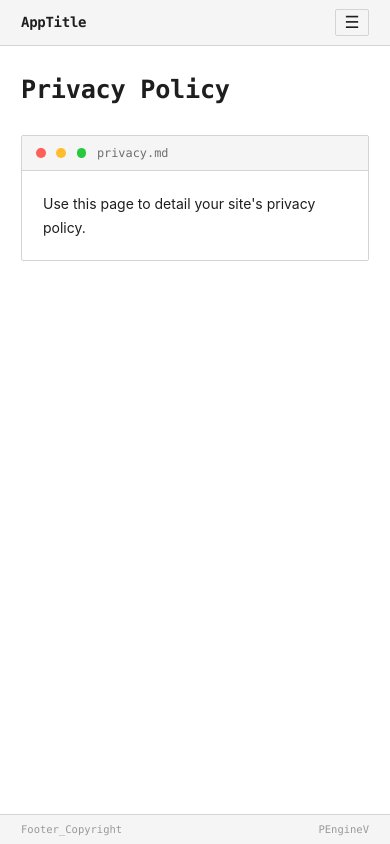
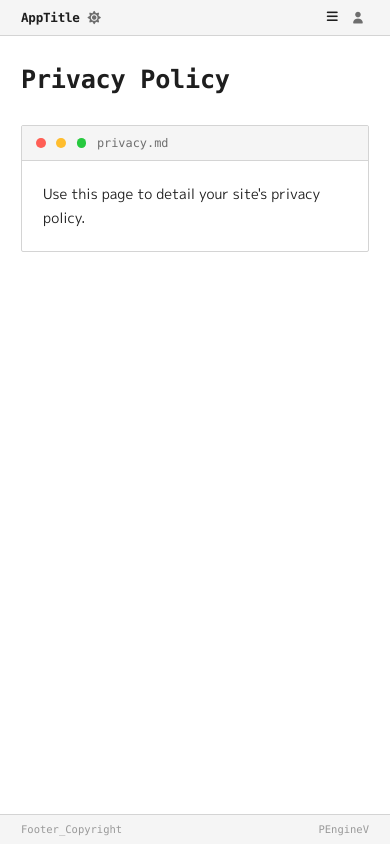
Before and after one commit to 0x00000FF/PEngineV, an ASP.NET Core app: page /Home/Privacy in a window 390 px wide. Run offline with ASP.NET Core 8, Linux system fonts and the light colour scheme; style sheets or scripts are compiled from the project's sources; some libraries are stand-ins or nearby versions; some web fonts are replaced.

Commit message:
feat: use Freesentation/M PLUS 1p fonts, FontAwesome 7, redesign nav bar
- Add Freesentation font via jsDelivr CDN (dynamic subset)
- Add M PLUS 1p from Google Fonts as Japanese fallback
- Add FontAwesome 7.2.0 for icons (sun/moon, bars, user)
- Replace theme toggle text with sun/moon icon switch next to logo
- Redesign nav as thin single-row bar with user icon rightmost
- Add escape key handler for mobile nav
- Remove unused Theme_Toggle localization key
- Add new aria label localization keys

Co-authored-by: 0x00000FF <13935811+0x00000FF@users.noreply.github.com>

```diff
--- a/Sources/PEngineV/Views/Shared/_Layout.cshtml
+++ b/Sources/PEngineV/Views/Shared/_Layout.cshtml
@@ -5,6 +5,9 @@
     <meta charset="utf-8" />
     <meta name="viewport" content="width=device-width, initial-scale=1.0" />
     <title>@ViewData["Title"] - @L["AppTitle"]</title>
+    <link rel="stylesheet" href="https://cdn.jsdelivr.net/gh/fonts-archive/Freesentation/subsets/Freesentation-dynamic-subset.css" />
+    <link rel="stylesheet" href="https://fonts.googleapis.com/css2?family=M+PLUS+1p:wght@400;500;700&display=swap" />
+    <link rel="stylesheet" href="https://cdnjs.cloudflare.com/ajax/libs/font-awesome/7.2.0/css/all.min.css" />
     <link rel="stylesheet" href="~/css/site.css" asp-append-version="true" />
     <link rel="stylesheet" href="~/PEngineV.styles.css" asp-append-version="true" />
     <script src="~/js/site.js" asp-append-version="true"></script>
@@ -13,9 +16,14 @@
     <header class="pe-header">
         <div class="pe-header-inner">
             <a class="pe-brand" asp-controller="Home" asp-action="Index">@L["AppTitle"]</a>
-            <button class="pe-nav-toggle" id="pe-nav-toggle" type="button" aria-label="Toggle navigation">☰</button>
-            <div class="pe-nav-area" id="pe-nav-area">
-                <nav>
+            <button class="pe-theme-toggle" id="pe-theme-toggle" type="button" aria-label="@L["Theme_Toggle_Aria"]">
+                <i class="fa-solid fa-sun pe-theme-icon-light"></i>
+                <i class="fa-solid fa-moon pe-theme-icon-dark"></i>
+            </button>
+            <button class="pe-nav-toggle" id="pe-nav-toggle" type="button" aria-label="@L["Nav_Toggle_Aria"]">
+                <i class="fa-solid fa-bars"></i>
+            </button>
+            <nav class="pe-nav-area" id="pe-nav-area">
                 <ul class="pe-nav">
                     <li class="pe-nav-item">
                         <a class="pe-nav-link" asp-controller="Home" asp-action="Index">@L["Nav_Home"]</a>
@@ -23,13 +31,11 @@
                     <li class="pe-nav-item">
                         <a class="pe-nav-link" asp-controller="Guestbook" asp-action="Index">@L["Nav_Guestbook"]</a>
                     </li>
-                        <li class="pe-nav-item">
-                            <a class="pe-nav-link" asp-controller="Account" asp-action="Login">@L["Nav_Login"]</a>
-                        </li>
                 </ul>
             </nav>
-                <button class="pe-theme-toggle" id="pe-theme-toggle" type="button">@L["Theme_Toggle"]</button>
-            </div>
+            <a class="pe-user-link" asp-controller="Account" asp-action="Login" aria-label="@L["Nav_User_Aria"]">
+                <i class="fa-solid fa-user"></i>
+            </a>
         </div>
     </header>
 
--- a/Sources/PEngineV/wwwroot/css/site.css
+++ b/Sources/PEngineV/wwwroot/css/site.css
@@ -25,7 +25,7 @@
   --pe-scrollbar: #c1c1c1;
   --pe-scrollbar-hover: #999999;
   --pe-font-mono: "SF Mono", "Cascadia Code", "Fira Code", "JetBrains Mono", "Consolas", "Liberation Mono", monospace;
-  --pe-font-sans: -apple-system, BlinkMacSystemFont, "Segoe UI", Roboto, Oxygen, Ubuntu, Cantarell, sans-serif;
+  --pe-font-sans: "Freesentation", "M PLUS 1p", -apple-system, BlinkMacSystemFont, "Segoe UI", Roboto, Oxygen, Ubuntu, Cantarell, sans-serif;
   --pe-radius: 2px;
   --pe-shadow: 0 1px 3px rgba(0, 0, 0, 0.08);
 }
@@ -159,7 +159,7 @@ code {
   padding: 0 1.5rem;
 }
 
-/* Header / Nav - Tab bar style */
+/* Header / Nav - Thin single-row bar */
 .pe-header {
   background-color: var(--pe-bg-secondary);
   border-bottom: 1px solid var(--pe-border);
@@ -171,26 +171,61 @@ code {
 .pe-header-inner {
   display: flex;
   align-items: center;
-  justify-content: space-between;
   max-width: 960px;
   margin: 0 auto;
   padding: 0 1.5rem;
+  height: 2.5rem;
 }
 
 .pe-brand {
   font-family: var(--pe-font-mono);
   font-weight: 700;
-  font-size: 1rem;
+  font-size: 0.9rem;
   color: var(--pe-text);
   text-decoration: none;
   border-bottom: none;
-  padding: 0.75rem 0;
   letter-spacing: -0.02em;
+  white-space: nowrap;
+  flex-shrink: 0;
 }
 
 .pe-brand:hover {
   color: var(--pe-text);
   border-bottom: none;
+}
+
+/* Theme toggle - sun/moon switch */
+.pe-theme-toggle {
+  display: flex;
+  align-items: center;
+  justify-content: center;
+  background: none;
+  border: none;
+  color: var(--pe-text-secondary);
+  cursor: pointer;
+  font-size: 0.85rem;
+  padding: 0 0.5rem;
+  height: 2.5rem;
+  flex-shrink: 0;
+  transition: color 0.15s;
+}
+
+.pe-theme-toggle:hover {
+  color: var(--pe-text);
+}
+
+[data-theme="dark"] .pe-theme-icon-light { display: none; }
+[data-theme="dark"] .pe-theme-icon-dark { display: inline; }
+:root .pe-theme-icon-light,
+[data-theme="light"] .pe-theme-icon-light { display: inline; }
+:root .pe-theme-icon-dark,
+[data-theme="light"] .pe-theme-icon-dark { display: none; }
+
+.pe-nav-area {
+  display: flex;
+  align-items: center;
+  flex: 1;
+  min-width: 0;
 }
 
 .pe-nav {
@@ -207,20 +242,22 @@ code {
 }
 
 .pe-nav-link {
-  display: block;
+  display: flex;
+  align-items: center;
   font-family: var(--pe-font-mono);
-  font-size: 0.85rem;
+  font-size: 0.8rem;
   color: var(--pe-text-secondary);
   text-decoration: none;
-  padding: 0.75rem 1rem;
+  padding: 0 0.75rem;
+  height: 2.5rem;
   border-bottom: 2px solid transparent;
   transition: color 0.15s, border-color 0.15s;
+  white-space: nowrap;
 }
 
 .pe-nav-link:hover {
   color: var(--pe-text);
   border-bottom-color: var(--pe-border);
-  border-bottom-width: 2px;
 }
 
 .pe-nav-link.active {
@@ -228,55 +265,66 @@ code {
   border-bottom-color: var(--pe-accent);
 }
 
-.pe-theme-toggle {
-  background: none;
-  border: 1px solid var(--pe-border);
-  border-radius: var(--pe-radius);
+/* User icon - rightmost */
+.pe-user-link {
+  display: flex;
+  align-items: center;
+  justify-content: center;
   color: var(--pe-text-secondary);
-  cursor: pointer;
-  font-family: var(--pe-font-mono);
-  font-size: 0.8rem;
-  padding: 0.35rem 0.6rem;
-  margin-left: 0.5rem;
-  transition: color 0.15s, border-color 0.15s;
+  font-size: 0.85rem;
+  padding: 0 0.25rem;
+  height: 2.5rem;
+  border-bottom: none;
+  flex-shrink: 0;
+  margin-left: auto;
+  transition: color 0.15s;
 }
 
-.pe-theme-toggle:hover {
+.pe-user-link:hover {
   color: var(--pe-text);
-  border-color: var(--pe-text);
+  border-bottom: none;
 }
 
 /* Mobile nav toggle */
 .pe-nav-toggle {
   display: none;
   background: none;
-  border: 1px solid var(--pe-border);
-  border-radius: var(--pe-radius);
+  border: none;
   color: var(--pe-text);
   cursor: pointer;
-  font-family: var(--pe-font-mono);
-  font-size: 1.2rem;
-  padding: 0.3rem 0.6rem;
-  line-height: 1;
+  font-size: 0.9rem;
+  padding: 0 0.5rem;
+  height: 2.5rem;
+  align-items: center;
+  justify-content: center;
+  flex-shrink: 0;
+  margin-left: auto;
 }
 
 @media (max-width: 768px) {
   .pe-nav-toggle {
-    display: block;
+    display: flex;
+  }
+
+  .pe-user-link {
+    margin-left: 0;
+    order: 1;
   }
 
   .pe-nav-area {
     display: none;
+    position: absolute;
+    top: 2.5rem;
+    left: 0;
+    right: 0;
+    background-color: var(--pe-bg-secondary);
+    border-bottom: 1px solid var(--pe-border);
     flex-direction: column;
-    width: 100%;
+    z-index: 99;
   }
 
   .pe-nav-area.open {
     display: flex;
-  }
-
-  .pe-header-inner {
-    flex-wrap: wrap;
   }
 
   .pe-nav {
@@ -287,7 +335,8 @@ code {
   .pe-nav-link {
     border-bottom: none;
     border-left: 2px solid transparent;
-    padding: 0.6rem 1rem;
+    height: auto;
+    padding: 0.5rem 1rem;
   }
 
   .pe-nav-link:hover {
@@ -298,11 +347,6 @@ code {
   .pe-nav-link.active {
     border-left-color: var(--pe-accent);
     border-bottom: none;
-  }
-
-  .pe-theme-toggle {
-    margin: 0.5rem 1rem;
-    align-self: flex-start;
   }
 }
 
--- a/Sources/PEngineV/wwwroot/js/site.js
+++ b/Sources/PEngineV/wwwroot/js/site.js
@@ -49,6 +49,13 @@
             toggle.addEventListener("click", function () {
                 navArea.classList.toggle("open");
             });
+
+            document.addEventListener("keydown", function (e) {
+                if (e.key === "Escape" && navArea.classList.contains("open")) {
+                    navArea.classList.remove("open");
+                    toggle.focus();
+                }
+            });
         }
     }
 
```
Also changed, not shown: Sources/PEngineV/Resources/SharedResource.en.resx. Lines whose indentation alone changed are shown as unchanged.
